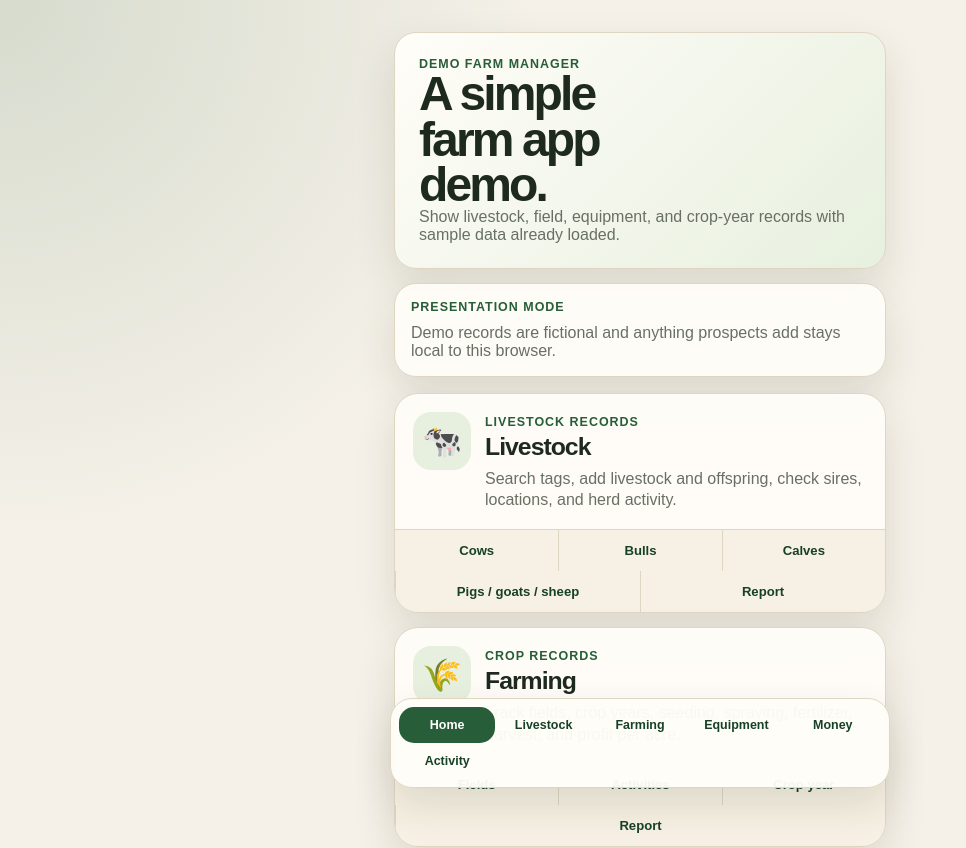
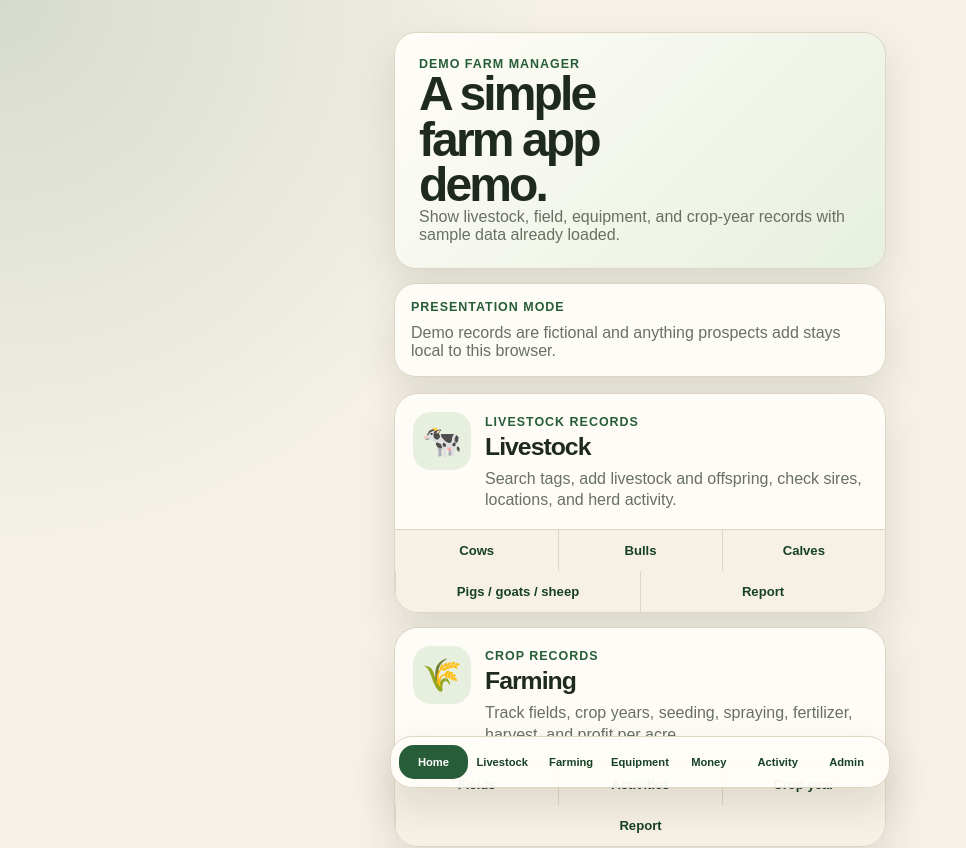
Before and after one commit to duanegraber/Demo-farming-app, a Next.js app: page / in a window 1280 px wide. Shown: the top 848 px of the page, without its empty margins (0-966 px from the left). Built offline with nearby package versions, Linux system fonts and the light colour scheme; no server answers.

Commit message:
Restore admin bottom nav link

```diff
--- a/src/app/components/BottomNav.js
+++ b/src/app/components/BottomNav.js
@@ -10,6 +10,7 @@ const links = [
   { href: "/equipment", label: "Equipment" },
   { href: "/finance", label: "Money" },
   { href: "/activity", label: "Activity" },
+  { href: "/admin", label: "Admin" },
 ];
 
 export default function BottomNav() {
--- a/src/app/globals.css
+++ b/src/app/globals.css
@@ -342,7 +342,7 @@ textarea {
   transform: translateX(-50%);
   z-index: 5;
   display: grid;
-  grid-template-columns: repeat(5, 1fr);
+  grid-template-columns: repeat(7, minmax(0, 1fr));
   width: min(calc(100% - 24px), 500px);
   padding: 8px;
   border: 1px solid var(--border);
@@ -352,10 +352,10 @@ textarea {
 }
 
 .bottom-nav a {
-  padding: 11px 6px;
+  padding: 11px 4px;
   border-radius: 15px;
   color: var(--green-dark);
-  font-size: 0.78rem;
+  font-size: 0.7rem;
   font-weight: 900;
   text-align: center;
 }
```
